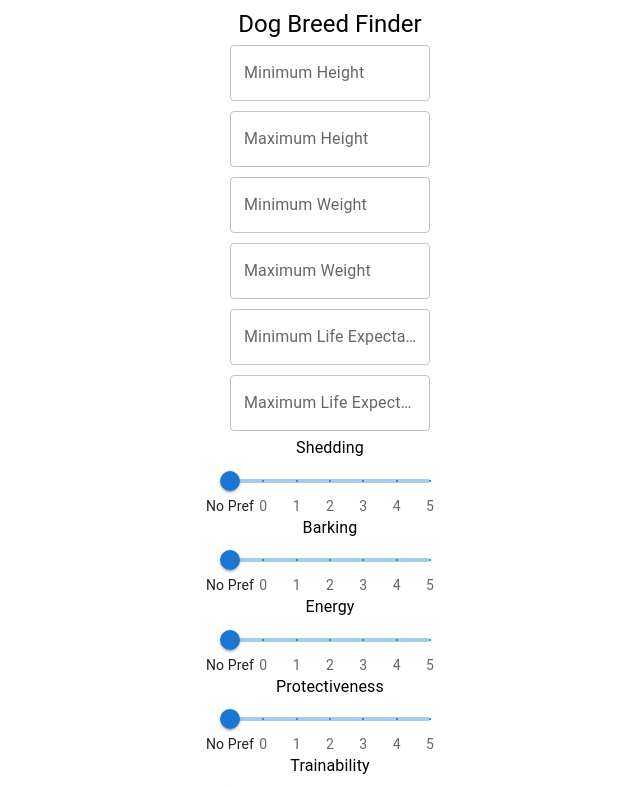
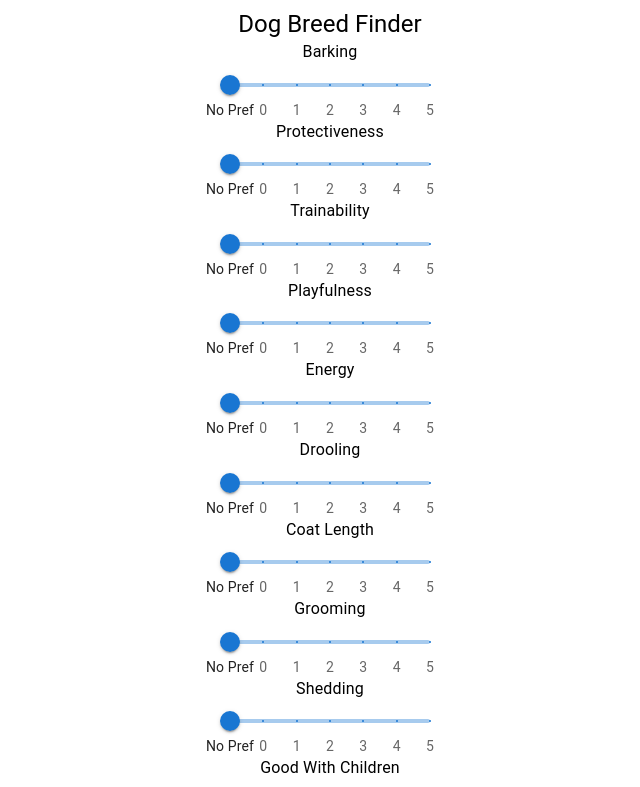
Before and after one commit to colemilne54/DogDiscover, a React (Create React App) app: page / in a window 1280 px wide. Shown: the top 787 px of the page, without its empty margins (310-950 px from the left). Built offline with nearby package versions, Linux system fonts and the light colour scheme.

Commit message:
1 file modified

```diff
--- a/src/App.js
+++ b/src/App.js
@@ -59,6 +59,47 @@ export default function App() {
   const [breeds, getBreeds] = useState([]);
   const [inputs, setInputs] = useState({});
 
+  function BreedCards() {
+    if (breeds) {
+      return (
+        <div>
+          {breeds.map((breed) => {
+            return (
+              <Card sx={{ maxWidth: 345, mb: '50px' }}>
+                <CardMedia sx={{ height: 250 }} image={breed.image_link} />
+                <CardContent>
+                  <Typography gutterBottom variant="h5" component="div">
+                    {breed.name}
+                  </Typography>
+                  <Typography variant="body2" color="text.secondary">
+                    Male Height Range: {breed.min_height_male}-
+                    {breed.max_height_male}
+                  </Typography>
+                  <Typography variant="body2" color="text.secondary">
+                    Female Height Range: {breed.min_height_female}-
+                    {breed.max_height_female}
+                  </Typography>
+                  <Typography variant="body2" color="text.secondary">
+                    Male Weight Range: {breed.min_weight_male}-
+                    {breed.max_weight_male}
+                  </Typography>
+                  <Typography variant="body2" color="text.secondary">
+                    Female Weight Range: {breed.min_weight_female}-
+                    {breed.max_weight_female}
+                  </Typography>
+                  <Typography variant="body2" color="text.secondary">
+                    Life Expectancy: {breed.min_life_expectancy}-
+                    {breed.max_life_expectancy}
+                  </Typography>
+                </CardContent>
+              </Card>
+            );
+          })}
+        </div>
+      );
+    }
+  }
+
   const handleChange = (event) => {
     const name = event.target.name;
     const value = event.target.value;
@@ -77,32 +118,31 @@ export default function App() {
           url += '&';
         }
         console.log(url);
-        count += 1;
       }
+      count += 1;
     }
+
+    fetch(url, {
+      method: 'GET',
+      headers: {
+        'X-Api-Key': 'Qrj+hE8c3dEAUqXdL3ISUQ==56KpptbJlFkbqWt3',
+      },
+    })
+      .then((response) => response.json())
+      .then((data) => {
+        console.log(data);
+        getBreeds(data);
+      })
+      .catch((err) => {
+        console.log(err.message);
+      });
   };
-
-  // function handleSubmit(e) {
-  //   // Prevent the browser from reloading the page
-  //   e.preventDefault();
-
-  //   // Read the form data
-  //   const form = e.target;
-  //   const formData = new FormData(form);
-
-  //   // You can pass formData as a fetch body directly:
-  //   // fetch('/some-api', { method: form.method, body: formData });
-
-  //   // Or you can work with it as a plain object:
-  //   const formJson = Object.fromEntries(formData.entries());
-  //   console.log(JSON.stringify(formJson));
-  // }
 
   // useEffect(() => {
   //   fetch(url, {
   //     method: 'GET',
   //     headers: {
-  //       // 'X-Api-Key': 'Qrj+hE8c3dEAUqXdL3ISUQ==56KpptbJlFkbqWt3',
+  //       'X-Api-Key': 'Qrj+hE8c3dEAUqXdL3ISUQ==56KpptbJlFkbqWt3',
   //     },
   //   })
   //     .then((response) => response.json())
@@ -156,7 +196,7 @@ export default function App() {
     <div className="App">
       <Typography variant="h5">Dog Breed Finder</Typography>
       <form onSubmit={handleSubmit}>
-        <TextField
+        {/* <TextField
           style={{ width: '200px', margin: '5px' }}
           variant="outlined"
           label="Minimum Height"
@@ -203,6 +243,118 @@ export default function App() {
           label="Maximum Life Expectancy"
           variant="outlined"
         />
+        <br /> */}
+        <Typography gutterBottom>Barking</Typography>
+        <Slider
+          style={{ width: '200px' }}
+          aria-label="Barking"
+          name="barking"
+          defaultValue={-1}
+          step={null}
+          marks={marks}
+          min={-1}
+          max={5}
+          value={inputs.barking}
+          onChange={handleChange}
+        />
+        <br />
+        <Typography gutterBottom>Protectiveness</Typography>
+        <Slider
+          style={{ width: '200px' }}
+          aria-label="Protectiveness"
+          defaultValue={-1}
+          step={null}
+          marks={marks}
+          min={-1}
+          max={5}
+          name="protectiveness"
+          value={inputs.protectiveness}
+          onChange={handleChange}
+        />
+        <br />
+        <Typography gutterBottom>Trainability</Typography>
+        <Slider
+          style={{ width: '200px' }}
+          aria-label="Trainability"
+          defaultValue={-1}
+          step={null}
+          marks={marks}
+          min={-1}
+          max={5}
+          name="trainability"
+          value={inputs.trainability}
+          onChange={handleChange}
+        />
+        <br />
+        <Typography gutterBottom>Playfulness</Typography>
+        <Slider
+          style={{ width: '200px' }}
+          aria-label="Playfulness"
+          name="playfulness"
+          defaultValue={-1}
+          step={null}
+          marks={marks}
+          min={-1}
+          max={5}
+          value={inputs.playfulness}
+          onChange={handleChange}
+        />
+        <br />
+        <Typography gutterBottom>Energy</Typography>
+        <Slider
+          style={{ width: '200px' }}
+          aria-label="Energy"
+          name="energy"
+          defaultValue={-1}
+          step={null}
+          marks={marks}
+          min={-1}
+          max={5}
+          value={inputs.energy}
+          onChange={handleChange}
+        />
+        <br />
+        <Typography gutterBottom>Drooling</Typography>
+        <Slider
+          style={{ width: '200px' }}
+          aria-label="Drooling"
+          name="drooling"
+          defaultValue={-1}
+          step={null}
+          marks={marks}
+          min={-1}
+          max={5}
+          value={inputs.drooling}
+          onChange={handleChange}
+        />
+        <br />
+        <Typography gutterBottom>Coat Length</Typography>
+        <Slider
+          style={{ width: '200px' }}
+          aria-label="Coat Length"
+          name="coat_length"
+          defaultValue={-1}
+          step={null}
+          marks={marks}
+          min={-1}
+          max={5}
+          value={inputs.coat_length}
+          onChange={handleChange}
+        />
+        <br />
+        <Typography gutterBottom>Grooming</Typography>
+        <Slider
+          style={{ width: '200px' }}
+          aria-label="Grooming"
+          name="grooming"
+          defaultValue={-1}
+          step={null}
+          marks={marks}
+          min={-1}
+          max={5}
+          value={inputs.grooming}
+          onChange={handleChange}
+        />
         <br />
         <Typography gutterBottom>Shedding</Typography>
         <Slider
@@ -218,57 +370,54 @@ export default function App() {
           onChange={handleChange}
         />
         <br />
-        <Typography gutterBottom>Barking</Typography>
+        <Typography gutterBottom>Good With Children</Typography>
         <Slider
           style={{ width: '200px' }}
-          aria-label="Barking"
-          name="barking"
+          aria-label="Good with children"
+          name="good_with_children"
           defaultValue={-1}
           step={null}
           marks={marks}
           min={-1}
           max={5}
-          value={inputs.barking}
+          value={inputs.good_with_children}
           onChange={handleChange}
         />
         <br />
-        <Typography gutterBottom>Energy</Typography>
+        <Typography gutterBottom>Good With Other Dogs</Typography>
         <Slider
           style={{ width: '200px' }}
-          aria-label="Energy"
+          aria-label="Good with other dogs"
+          name="good_with_other_dogs"
           defaultValue={-1}
           step={null}
           marks={marks}
           min={-1}
           max={5}
+          value={inputs.good_with_other_dogs}
+          onChange={handleChange}
         />
         <br />
-        <Typography gutterBottom>Protectiveness</Typography>
+        <Typography gutterBottom>Good With Strangers</Typography>
         <Slider
           style={{ width: '200px' }}
-          aria-label="Temperature"
+          aria-label="Good with strangers"
+          name="good_with_strangers"
           defaultValue={-1}
           step={null}
           marks={marks}
           min={-1}
           max={5}
-        />
-        <br />
-        <Typography gutterBottom>Trainability</Typography>
-        <Slider
-          style={{ width: '200px' }}
-          aria-label="Temperature"
-          defaultValue={-1}
-          step={null}
-          marks={marks}
-          min={-1}
-          max={5}
+          value={inputs.good_with_strangers}
+          onChange={handleChange}
         />
         <br />
         <Button type="submit" variant="contained" color="primary">
           Submit
         </Button>
+        <br />
       </form>
+      <BreedCards />
     </div>
   );
 }
```
